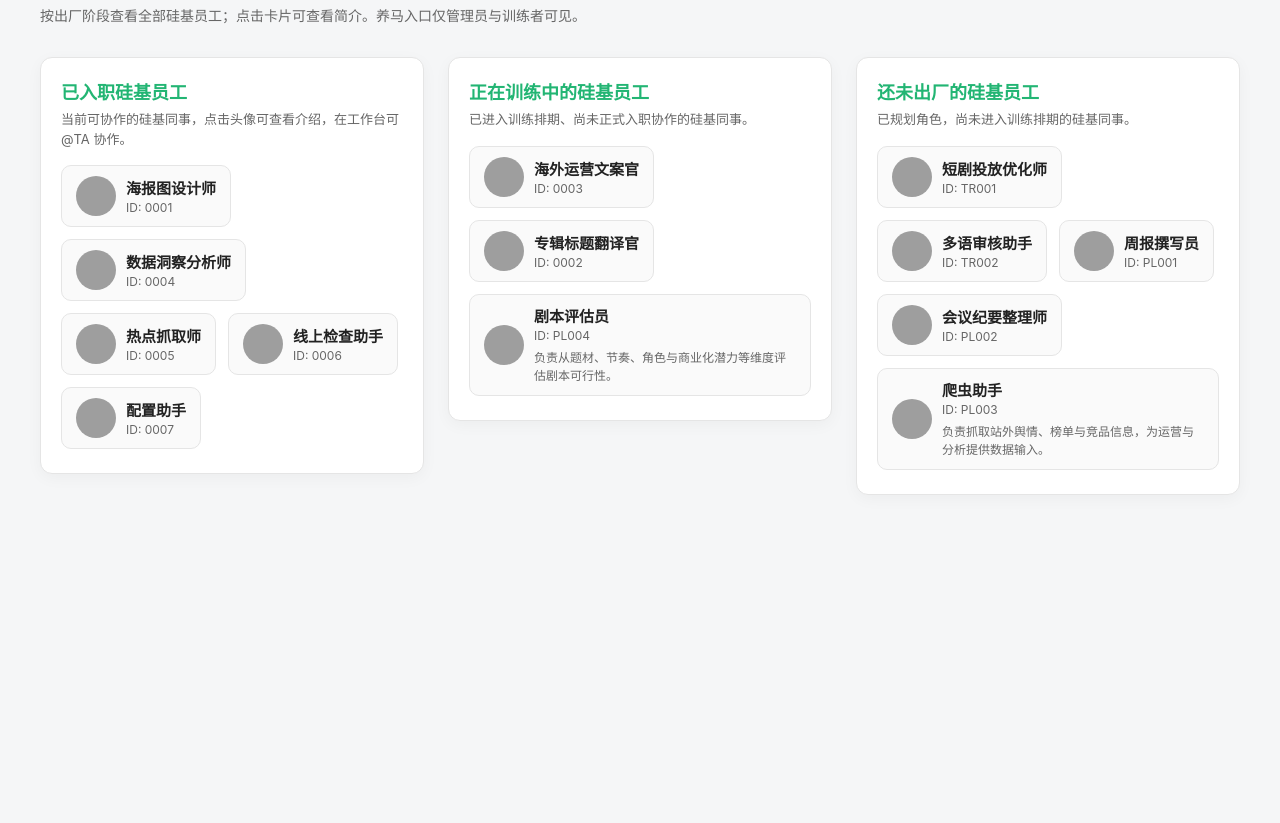
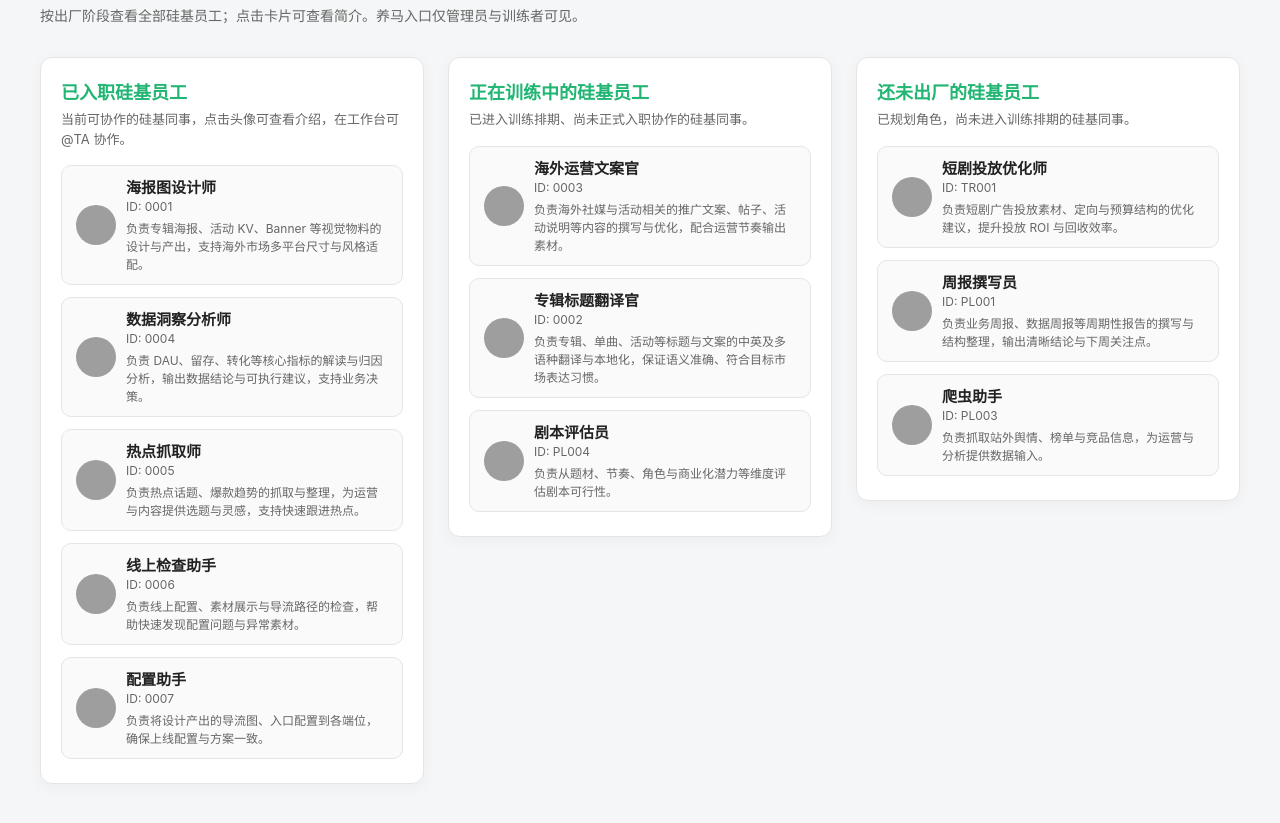
Before and after one commit to caroliscarol/my-first-website, a plain HTML site: page employees.html in a window 1280 px wide. Shown: the part 107-930 px from the top of the page. Before the commit the page ends 800 px from the top, so only its background shows below. Drawn offline with Linux system fonts and the light colour scheme; grey boxes are pictures that could not be loaded.

Commit message:
update 硅基员工列表简介与成员清单
同步员工页列表展示逻辑为默认显示简介文案，并移除多语审核助手、会议纪要整理师在该页的卡片展示，保证与当前页面运营口径一致。

```diff
--- a/employees.html
+++ b/employees.html
@@ -203,9 +203,7 @@
         ],
         factory: [
           { name: '短剧投放优化师', id: 'TR001', avatarClass: 'role-ops' },
-          { name: '多语审核助手', id: 'TR002', avatarClass: 'role-translator' },
           { name: '周报撰写员', id: 'PL001', avatarClass: 'role-analyst' },
-          { name: '会议纪要整理师', id: 'PL002', avatarClass: 'role-designer' },
           { name: '爬虫助手', id: 'PL003', avatarClass: 'role-hotspot', desc: '负责抓取站外舆情、榜单与竞品信息，为运营与分析提供数据输入。' }
         ]
       };
@@ -243,6 +241,8 @@
         }
         if (emptyEl) emptyEl.style.display = 'none';
         employees.forEach(function (employee) {
+          var intro = EMPLOYEE_INTROS[employee.id] || {};
+          var briefIntro = employee.desc || intro.scope || '';
           var li = document.createElement('li');
           li.className = 'employees-card';
           li.setAttribute('data-employee-id', employee.id);
@@ -254,7 +254,7 @@
             '<div class="employees-card-info">' +
             '<span class="employees-card-name">' + employee.name + '</span>' +
             '<span class="employees-card-id">ID: ' + employee.id + '</span>' +
-            (employee.desc ? '<span class="employees-card-desc">' + employee.desc + '</span>' : '') +
+            (briefIntro ? '<span class="employees-card-desc">' + briefIntro + '</span>' : '') +
             '</div>';
           listEl.appendChild(li);
         });
```
